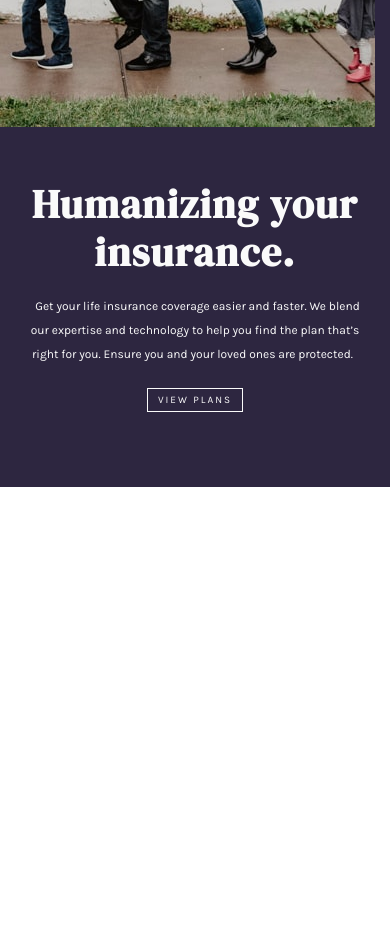
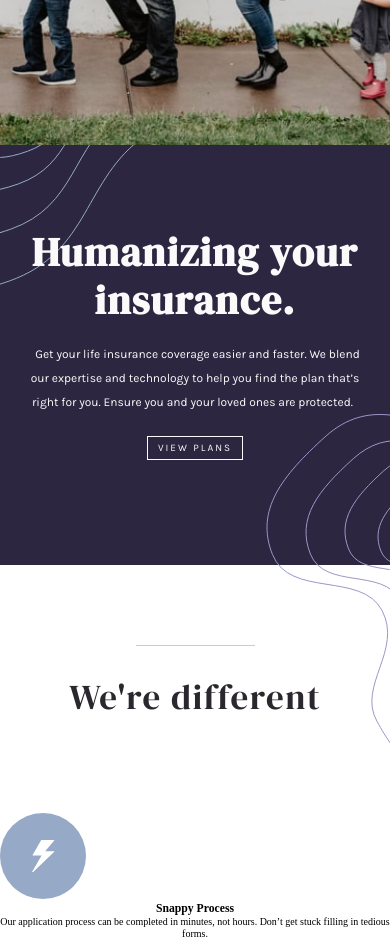
Before and after one commit to nicole-nam/insure-landing-page, a plain HTML site: page index.html in a window 390 px wide. Shown: the part 380-1320 px from the top of the page. Before the commit the page ends 867 px from the top, so only its background shows below. Drawn offline with Linux system fonts and the light colour scheme.

Commit message:
add initial features section markup and text

```diff
--- a/index.html
+++ b/index.html
@@ -15,35 +15,68 @@
       href="https://fonts.googleapis.com/css2?family=DM+Serif+Display:ital@0;1&display=swap"
       rel="stylesheet"
     />
-    <link rel="preconnect" href="https://fonts.gstatic.com">
-<link href="https://fonts.googleapis.com/css2?family=Karla:wght@400;700&display=swap" rel="stylesheet">
-    <link rel="stylesheet" href="./sass/main.css">
+    <link rel="preconnect" href="https://fonts.gstatic.com" />
+    <link
+      href="https://fonts.googleapis.com/css2?family=Karla:wght@400;700&display=swap"
+      rel="stylesheet"
+    />
+    <link rel="stylesheet" href="./sass/main.css" />
     <title>Insure landing page</title>
   </head>
   <body>
     <nav class="navigation">
       <div class="navigation__logo-box">
-        <img class="navigation__logo" src="./images/logo.svg" alt="insure logo image" />
+        <img
+          class="navigation__logo"
+          src="./images/logo.svg"
+          alt="insure logo image"
+        />
       </div>
     </nav>
     <header class="header">
       <div class="header__img-box">
-        <img src="./images/image-intro-mobile.jpg" alt="image of a family holding hands" class="header__img">
+        <img
+          src="./images/image-intro-mobile.jpg"
+          alt="image of a family holding hands"
+          class="header__img"
+        />
       </div>
       <div class="header__text-box">
-        <h1 class="heading-primary"> <!--for SEO purposes-->
+        <h1 class="heading-primary">
+          <!--for SEO purposes-->
           <span class="heading-primary--main">Humanizing your insurance.</span>
-          <span class="heading-primary--sub">Get your life
-            insurance coverage easier and faster. We blend our expertise and technology
-            to help you find the plan that’s right for you. Ensure you and your loved
-            ones are protected. </span>
+          <span class="heading-primary--sub"
+            >Get your life insurance coverage easier and faster. We blend our
+            expertise and technology to help you find the plan that’s right for
+            you. Ensure you and your loved ones are protected.
+          </span>
         </h1>
         <a href="#" class="btn">view plans</a>
       </div>
     </header>
-    <!-- How we work Blog Account View plans  View plans We’re different Snappy Process Our
-    application process can be completed in minutes, not hours. Don’t get stuck
-    filling in tedious forms. Affordable Prices We don’t want you worrying about
+    <main>
+      <section class="section-features">
+        <div class="section-features__textbox">
+          <h2 class="heading-secondary">We're different</h2>
+        </div>
+
+        <div class="row">
+          <div class="col-1-of-3">
+            <img
+              class="section-features__img"
+              src="./images/icon-snappy-process.svg"
+              alt="image of circle icon with thunder lightening insinde"
+            />
+            <h3 class="u-center-text">Snappy Process</h3>
+            <p class="paragraph u-center-text">
+              Our application process can be completed in minutes, not hours.
+              Don’t get stuck filling in tedious forms.
+            </p>
+          </div>
+        </div>
+      </section>
+    </main>
+    <!-- How we work Blog Account View plans   Affordable Prices We don’t want you worrying about
     high monthly costs. Our prices may be low, but we still offer the best
     coverage possible. People First Our plans aren’t full of conditions and
     clauses to prevent payouts. We make sure you’re covered when you need it.
--- a/sass/abstract/_mixins.scss
+++ b/sass/abstract/_mixins.scss
@@ -14,3 +14,8 @@
   padding: 0rem .5rem;
   font-weight: 400;
 }
+
+@mixin text-box {
+  padding: 8rem 2.5rem;
+  text-align: center;
+}
--- a/sass/abstract/_variables.scss
+++ b/sass/abstract/_variables.scss
@@ -2,8 +2,13 @@
 $color-primary-dark: hsl(256, 26%, 20%);
 $color-primary-light: hsl(216, 30%, 68%);
 
+$color-secondary-dark: hsl(270, 9%, 17%);
+
 $color-heading: hsl(0, 0%, 98%);
 $color-body: hsl(0, 0%, 98%);
+
+$color-violet-light: hsl(273, 4%, 51%);
+
 
 //font styles
 $font-heading: "DM Serif Display", serif;
--- a/sass/base/_typography.scss
+++ b/sass/base/_typography.scss
@@ -1,11 +1,24 @@
-.heading-primary{
+.heading-primary {
+  &--main {
+    @include header-text;
+    font-size: 4rem;
+  }
+  &--sub {
+    @include body-text;
+  }
+}
+.heading-secondary {
+    @include header-text;
+    color: $color-secondary-dark;
+    font-size: 3.5rem;
+    font-weight: 400;
 
-    &--main{
-        @include header-text;
-        font-size: 4rem;
-    }
-    &--sub{
-@include body-text
-
+    &::before {
+        content: "";
+        display: block;
+        margin: 0 auto;
+        width: 35%;
+        margin-bottom: 3rem;
+        border-bottom: 1px solid rgba($color-violet-light, .4);
     }
 }
--- /dev/null
+++ b/sass/base/_utilities.scss
@@ -0,0 +1,7 @@
+.u-center-text {
+    text-align: center !important;
+}
+
+.u-margin-text {
+
+}
--- a/sass/layout/_features.scss
+++ b/sass/layout/_features.scss
@@ -0,0 +1,6 @@
+.section-features {
+
+    &__textbox {
+        @include text-box;
+    }
+}
--- a/sass/layout/_header.scss
+++ b/sass/layout/_header.scss
@@ -1,14 +1,28 @@
 .header {
-    background-color: $color-primary-dark;
-    &__img-box{
+  z-index: -10;
+  position: relative;
 
-
-    }
-    &__img{
-        max-width: 100%;
-    }
-    &__text-box {
-        padding: 5rem 2.5rem;
-        text-align: center;
-    }
+  &::before {
+    content: url("/images/bg-pattern-intro-left-mobile.svg");
+    position: absolute;
+    top: 50%;
+    z-index: -1;
+  }
+  &::after {
+    content: url("/images/bg-pattern-intro-right-mobile.svg");
+    position: absolute;
+    top: 83%;
+    right: 0;
+    z-index: -1;
+  }
+  background-color: $color-primary-dark;
+  &__img-box {
+  }
+  &__img {
+    width: 100%;
+    height: auto;
+  }
+  &__text-box {
+    @include text-box;
+  }
 }
--- a/sass/main.scss
+++ b/sass/main.scss
@@ -4,6 +4,7 @@
 @import "base/animations";
 @import "base/base";
 @import "base/typography";
+@import "base/utilities";
 
 @import "components/buttons";
 
```
Also changed, not shown: sass/main.css, 1 other file.
